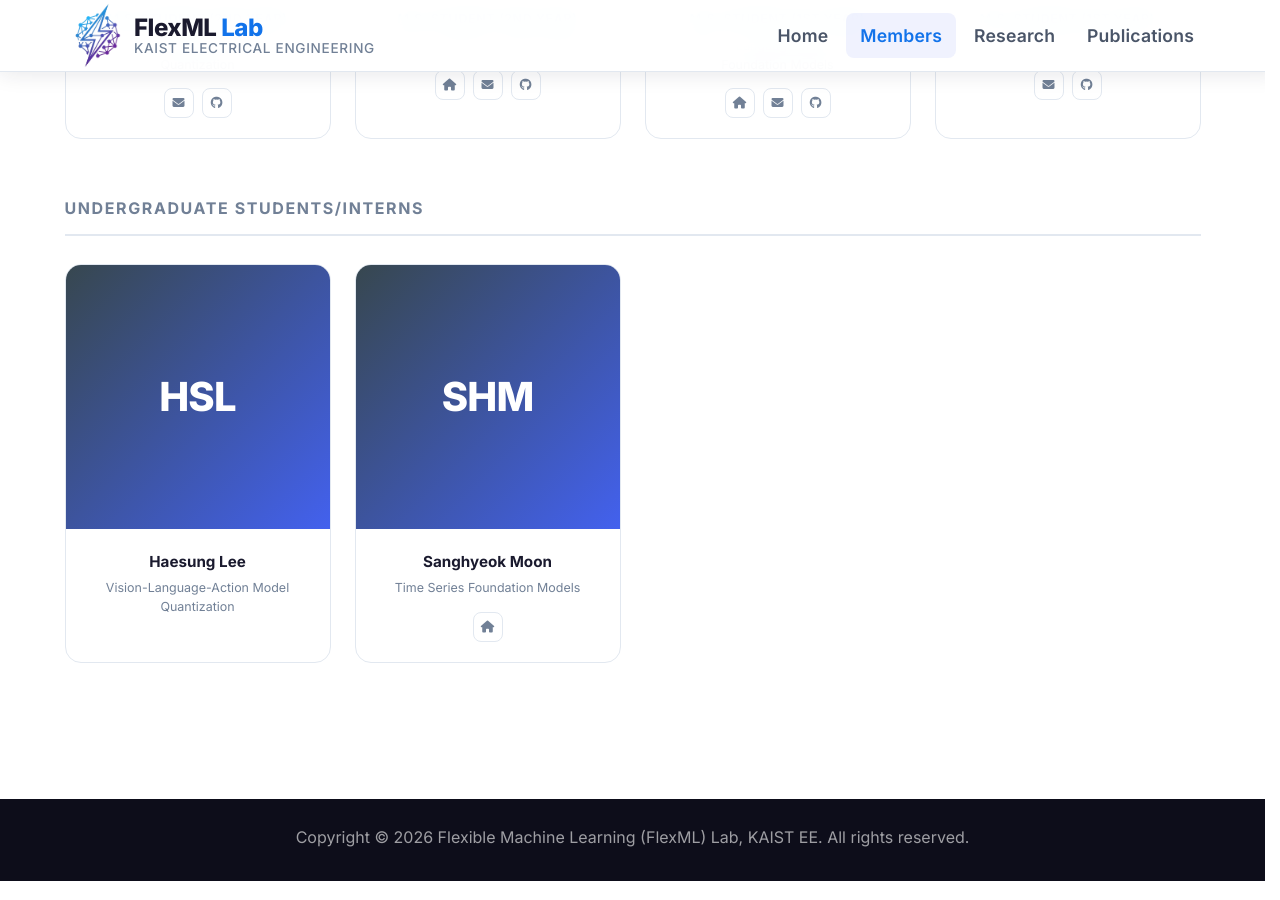
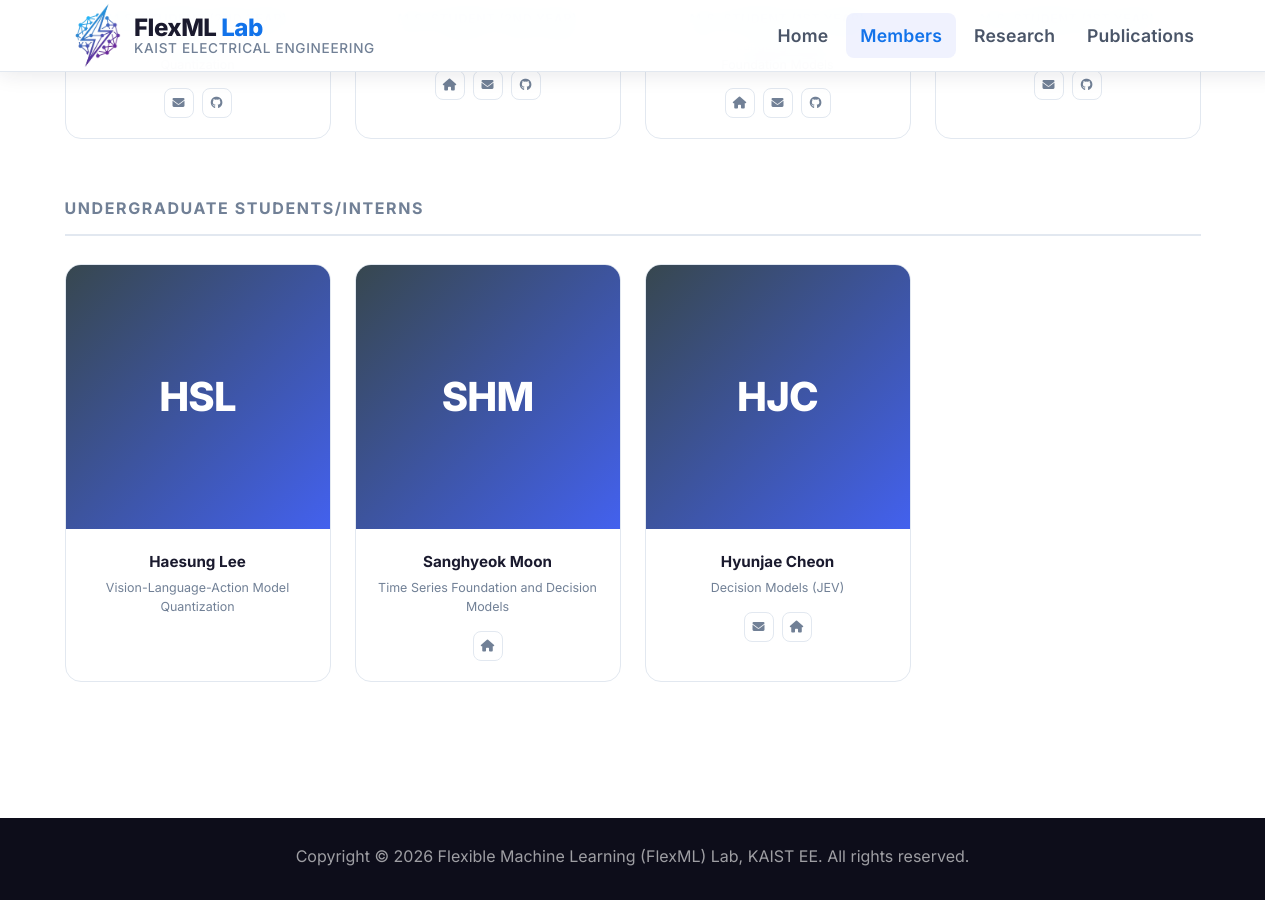
Before and after one commit to kaist-flexml-lab/kaist-flexml-lab.github.io, a Jekyll site: the page built from people.html, in a window 1280 px wide and 900 px high, scrolled down 1388 px. Built offline with Jekyll 4.4.1, drawn with Linux system fonts in a browser that asks for light colours.

Commit message:
Update research topics and add new person card

```diff
--- a/people.html
+++ b/people.html
@@ -150,9 +150,20 @@ permalink: /people
         <div class="person-card__photo" style="background:linear-gradient(135deg, #37474f 0%, #4361ee 100%);">SHM</div>
         <div class="person-card__info">
           <div class="person-card__name">Sanghyeok Moon</div>
-          <div class="person-card__research">Time Series Foundation Models</div>
+          <div class="person-card__research">Time Series Foundation and Decision Models</div>
           <div class="person-card__links">
             <a href="https://billcho.net/about" class="person-link"><i class="fas fa-house"></i></a>
+          </div>
+        </div>
+      </div>
+      <div class="person-card">
+        <div class="person-card__photo" style="background:linear-gradient(135deg, #37474f 0%, #4361ee 100%);">HJC</div>
+        <div class="person-card__info">
+          <div class="person-card__name">Hyunjae Cheon</div>
+          <div class="person-card__research">Decision Models (JEV)</div>
+          <div class="person-card__links">
+            <a href="mailto:seoungsub@kaist.ac.kr" class="person-link"><i class="fas fa-envelope"></i></a>
+            <a href="https://1000luca.github.io/" class="person-link"><i class="fas fa-house"></i></a>
           </div>
         </div>
       </div>
```
